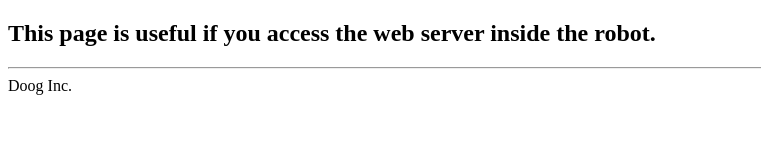
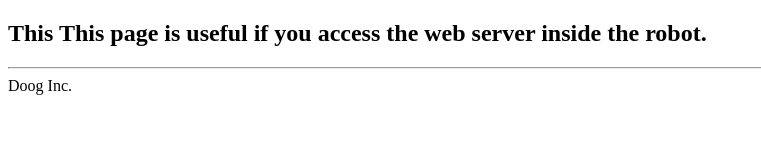
Before and after one commit to BruceDoogGithub/MQTTforDNE, a plain HTML site: page user/index.html in a window 1280 px wide. Shown: the whole page, without its empty margins (0-761 px from the left). Drawn offline with Linux system fonts and the light colour scheme.

Commit message:
Update index.html

```diff
--- a/user/index.html
+++ b/user/index.html
@@ -5,7 +5,7 @@
     <meta name="viewport" content="width=device-width,initial-scale=1.0">
 </head>
 <body>
-    <h2>This page is useful if you access the web server inside the robot.</h2>
+    <h2>This This page is useful if you access the web server inside the robot.</h2>
     <hr>
     Doog Inc.
 </body>
```
